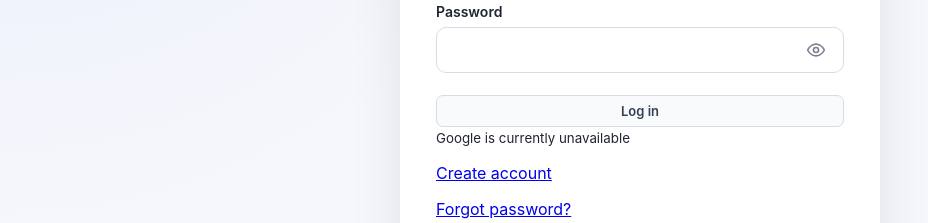
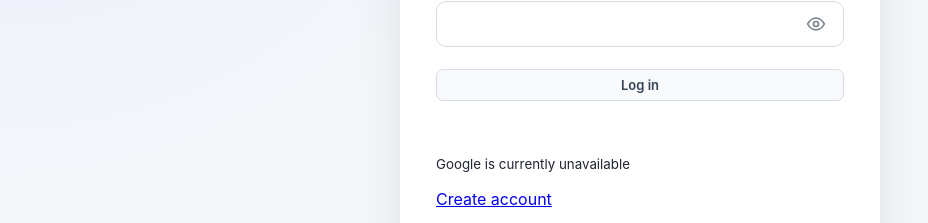
Before and after one commit to o-kobylianskyi/family-points, a React app in the folder frontend/: page /login in a window 1280 px wide. Shown: the part 375-598 px from the top of the page, without its empty margins (0-928 px from the left). Built offline with nearby package versions, Linux system fonts and the light colour scheme; no server answers; the HTML template or start-up script is replaced by a standard one.

Commit message:
Align Google credential iframe across login and registration cards

```diff
--- a/frontend/src/App.css
+++ b/frontend/src/App.css
@@ -3763,3 +3763,23 @@ button:focus-visible {
   .modal-card.member-editor { max-height: calc(100dvh - 12px); padding: 12px; }
   .modal-card.member-editor > .modal-header { margin-bottom: 8px; }
 }
+
+/* Google renders its own iframe: let it fill the available form width. */
+.google-auth-button {
+  width: 100%;
+  margin-top: 12px;
+}
+
+.google-auth-button-frame {
+  display: flex;
+  width: 100%;
+  min-height: 40px;
+  align-items: center;
+  justify-content: center;
+  overflow: hidden;
+}
+
+.google-auth-button-frame > div,
+.google-auth-button-frame iframe {
+  max-width: 100%;
+}
```
